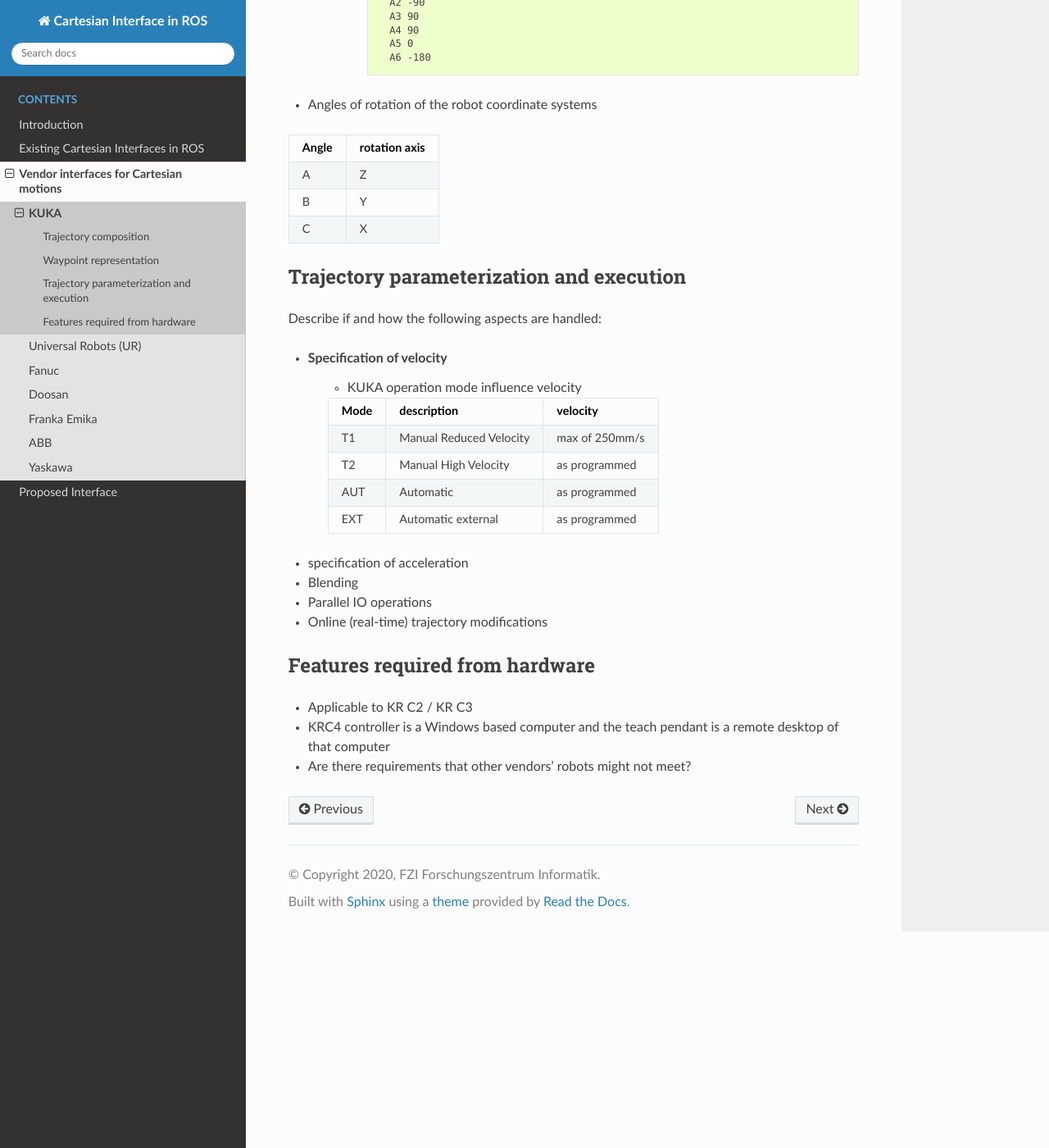
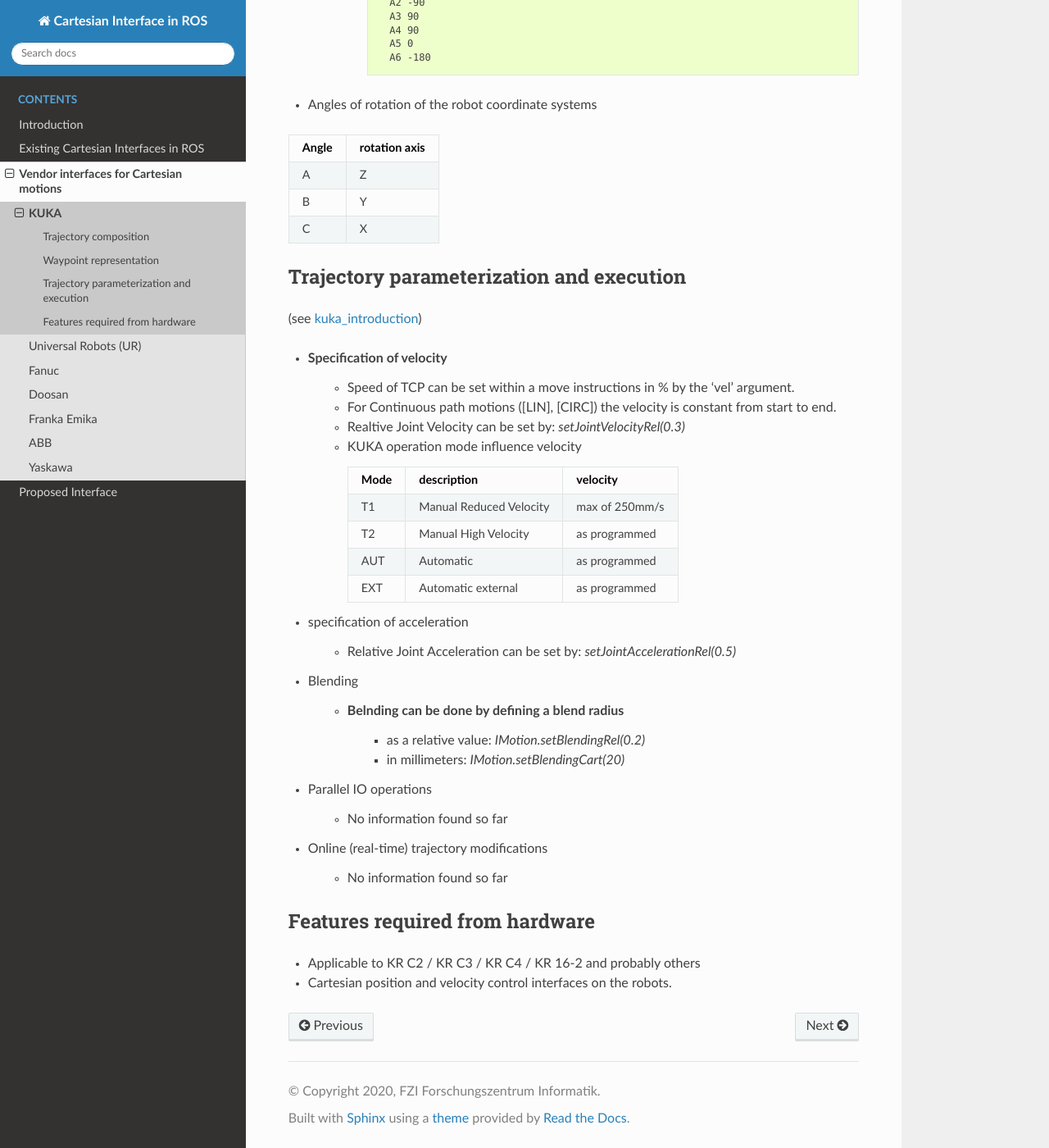
Before and after one commit to fzi-forschungszentrum-informatik/fzi_robot_interface_proposal, a Sphinx documentation site: the page built from source/industry/KUKA.rst, in a window 1280 px wide and 1400 px high, scrolled down 2397 px. Shown: the whole window at 82% size. Built offline with Sphinx 7.4.7 and the Read the Docs theme 2.0.0, drawn with Linux system fonts in a browser that asks for light colours.

Commit message:
first draft for kuka vendor interface done

```diff
--- a/source/industry/Fanuc.rst
+++ b/source/industry/Fanuc.rst
@@ -87,10 +87,10 @@ Trajectory parameterization and execution
 
 
 * Parallel IO operations:
-   - No information found so far
+   * No information found so far
 
 * Online (real-time) trajectory modifications:
-   - No information found so far
+   * No information found so far
 
 
 
--- a/source/industry/KUKA.rst
+++ b/source/industry/KUKA.rst
@@ -3,6 +3,7 @@ KUKA
 
 .. _manual_collection: http://cncmanual.com/kuka-robotics/
 .. _manual_slides: http://media.ee.ntu.edu.tw/personal/pcwu/tutorials/kuka_user_manual.pdf
+.. _kuka_introduction: https://www.in.tum.de/fileadmin/w00bws/i23/kuka_sunrise_introduction.pdf
 .. _manual_advanced: http://www.wtech.com.tw/public/download/manual/kuka/krc2ed05/Operating%20and%20Programming.pdf
 
 * Description: Cartesian trajectories for the Yaskawa Motoman robots
@@ -137,29 +138,47 @@ B	   Y
 C	   X
 =====  =============
 
+
 Trajectory parameterization and execution
 -----------------------------------------
-Describe if and how the following aspects are handled:
+
+(see `kuka_introduction`_)
 
 * Specification of velocity
+    * Speed of TCP can be set within a move instructions in % by the 'vel' argument.
+    * For Continuous path motions ([LIN], [CIRC]) the velocity is constant from start to end.
+    * Realtive Joint Velocity can be set by: *setJointVelocityRel(0.3)*
     * KUKA operation mode influence velocity
 
-    ====   =======================   ==============
-    Mode   description               velocity
-    ====   =======================   ==============
-    T1     Manual Reduced Velocity   max of 250mm/s
-    T2     Manual High Velocity      as programmed
-    AUT    Automatic                 as programmed
-    EXT    Automatic external        as programmed
-    ====   =======================   ==============
+      ====   =======================   ==============
+      Mode   description               velocity
+      ====   =======================   ==============
+      T1     Manual Reduced Velocity   max of 250mm/s
+      T2     Manual High Velocity      as programmed
+      AUT    Automatic                 as programmed
+      EXT    Automatic external        as programmed
+      ====   =======================   ==============
 
 * specification of acceleration
+
+    * Relative Joint Acceleration can be set by: *setJointAccelerationRel(0.5)*
+
+
 * Blending
+
+    * Belnding can be done by defining a blend radius
+        * as a relative value:  *IMotion.setBlendingRel(0.2)*
+        * in millimeters:        *IMotion.setBlendingCart(20)*
+
 * Parallel IO operations
+
+    * No information found so far
+
 * Online (real-time) trajectory modifications
+
+    * No information found so far
 
 Features required from hardware
 -------------------------------
-* Applicable to KR C2 / KR C3
-* KRC4 controller is a Windows based computer and the teach pendant is a remote desktop of that computer
-* Are there requirements that other vendors' robots might not meet?
+* Applicable to KR C2 / KR C3 / KR C4  / KR 16-2 and probably others
+* Cartesian position and velocity control interfaces on the robots.
```
